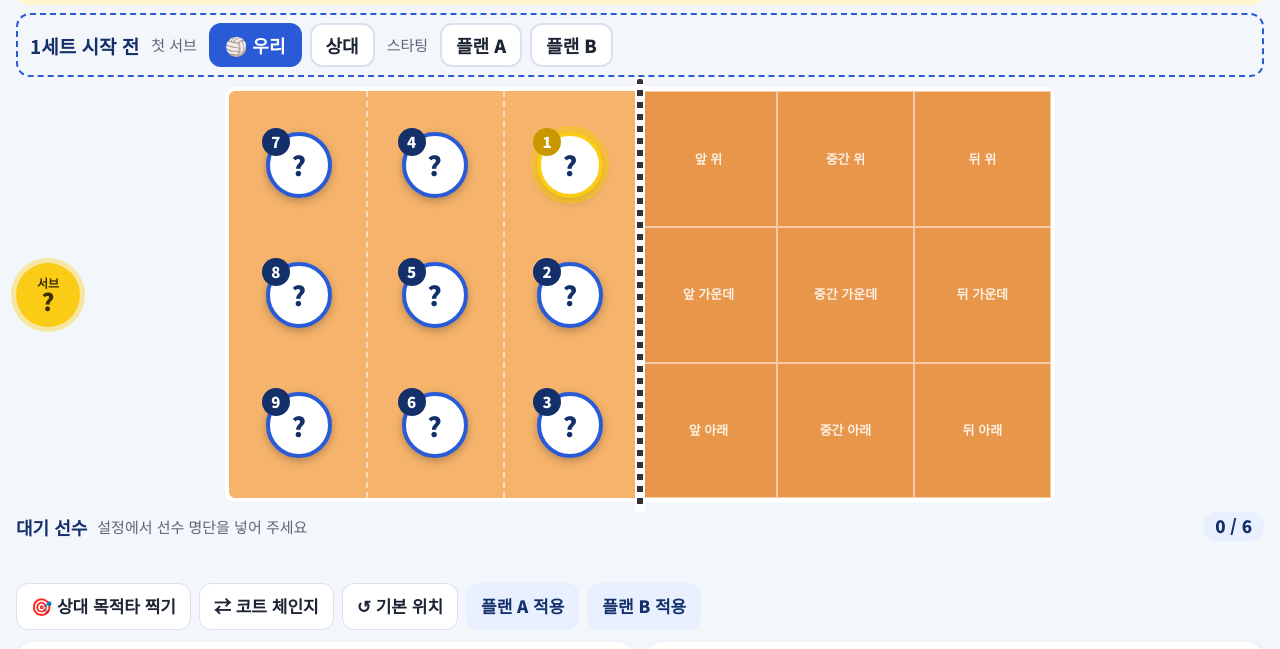
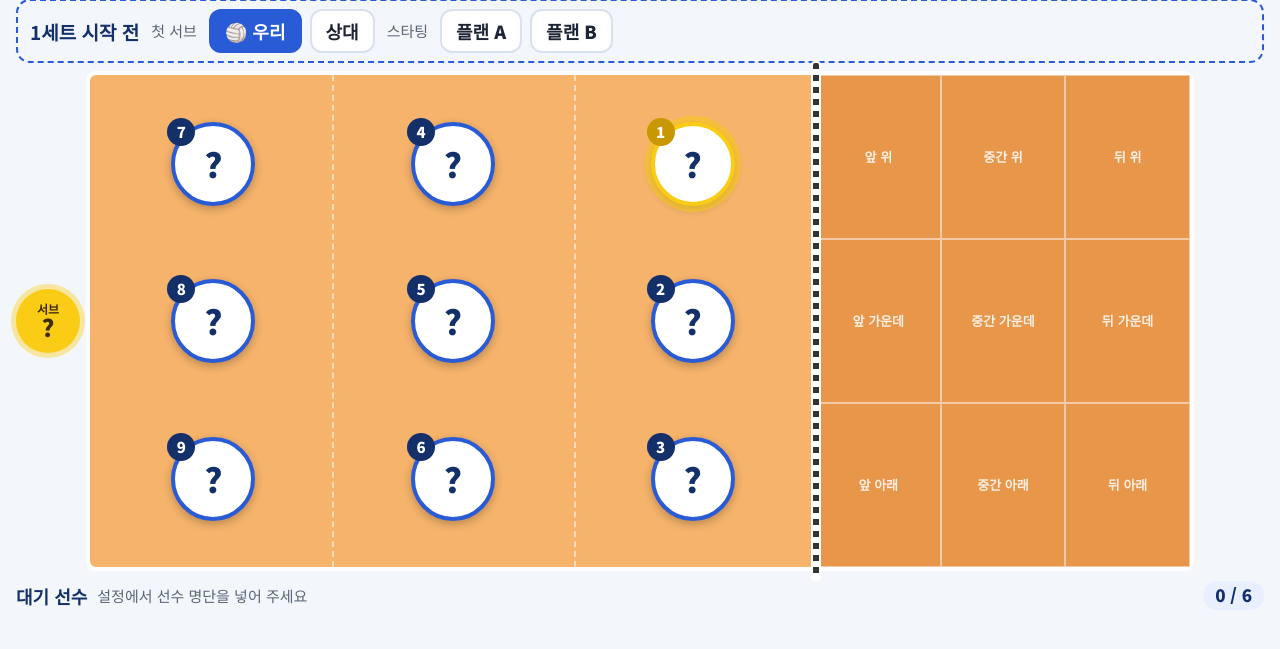
Before and after one commit to today119/vb-festival, a plain HTML site: page tactic.html in a window 1280 px wide. Shown: the part 257-906 px from the top of the page. Drawn offline with Linux system fonts and the light colour scheme.

Commit message:
작전판: 우리 코트를 2/3 폭으로 크게, 선수 칩 확대
Co-Authored-By: Claude Opus 5.5 <noreply@anthropic.com>

```diff
--- a/tactic.html
+++ b/tactic.html
@@ -14,13 +14,13 @@ html,body{overflow-x:hidden}
 body{font-family:'Noto Sans KR',system-ui,sans-serif;background:var(--bg);color:var(--ink);font-size:18px;line-height:1.45}
 [hidden]{display:none!important}
 button{font:inherit;cursor:pointer}
-.top{display:flex;gap:8px;align-items:center;padding:10px 16px;background:var(--navy);color:#fff}
+.top{display:flex;gap:8px;align-items:center;padding:5px 16px;background:var(--navy);color:#fff}
 :root[data-theme="dark"] .top{background:#14306b}
 @media (prefers-color-scheme:dark){:root:not([data-theme="light"]) .top{background:#14306b}}
 .top h1{font-size:20px;font-weight:900;flex:1;min-width:0;white-space:nowrap;overflow:hidden;text-overflow:ellipsis}
 .top button{border:0;border-radius:12px;padding:9px 14px;font-weight:900;font-size:17px;background:rgba(255,255,255,.16);color:#fff}
 .top button.on{background:#fff;color:#14306b}
-.page{padding:12px 16px 40px;max-width:1280px;margin:0 auto}
+.page{padding:8px 16px 40px;max-width:1280px;margin:0 auto}
 .game{display:grid;gap:12px;grid-template-columns:minmax(0,1fr)}
 @media (min-width:900px){.courtwrap{max-width:calc(100vh - 210px);margin:0 auto}.opp{height:80px}.game{grid-template-columns:minmax(0,1.25fr) minmax(0,1fr);align-items:start}}
 .card{background:var(--card);border-radius:18px;padding:14px;box-shadow:0 2px 8px rgba(20,48,107,.07)}
@@ -131,13 +131,13 @@ input{height:48px}
 .sb button{border:0;border-radius:14px;width:76px;height:64px;font-size:24px;font-weight:900;background:var(--blue);color:#fff;flex:0 0 auto}
 .sb.them button{background:var(--red)}
 .mid .prev{font-size:13px;margin:0}
-.board{display:grid;grid-template-columns:64px minmax(0,1fr) 64px;gap:6px;align-items:center;margin-top:10px}
-.fc{position:relative;height:min(calc(100vh - 385px),calc((100vw - 190px) / 2));height:min(calc(100dvh - 385px),calc((100vw - 190px) / 2));min-height:150px;width:auto;aspect-ratio:2/1;margin:0 auto;background:var(--court);border:4px solid #fff;border-radius:10px;touch-action:none;user-select:none;-webkit-user-select:none}
+.board{display:grid;grid-template-columns:64px minmax(0,1fr) 64px;gap:6px;align-items:center;margin-top:8px}
+.fc{position:relative;height:calc(100vh - 300px);height:calc(100dvh - 300px);min-height:300px;width:100%;margin:0 auto;background:var(--court);border:4px solid #fff;border-radius:10px;touch-action:none;user-select:none;-webkit-user-select:none}
 .fc .half{position:absolute;top:0;bottom:0;width:50%}
-.fc .net{position:absolute;left:50%;top:-14px;bottom:-14px;width:10px;margin-left:-5px;background:repeating-linear-gradient(0deg,#fff 0 6px,#333 6px 12px);border:2px solid #fff;border-radius:4px;z-index:3;height:auto}
+.fc .net{position:absolute;left:66%;top:-14px;bottom:-14px;width:10px;margin-left:-5px;background:repeating-linear-gradient(0deg,#fff 0 6px,#333 6px 12px);border:2px solid #fff;border-radius:4px;z-index:3;height:auto}
 .fc .vl{position:absolute;top:0;bottom:0;border-left:2px dashed rgba(255,255,255,.55)}
-.fc .hl{position:absolute;left:0;width:50%;border-top:2px dashed rgba(255,255,255,.55)}
-.fc .oz{position:absolute;width:16.66%;height:33.33%;border:1px solid rgba(255,255,255,.5);display:flex;align-items:center;justify-content:center;font-size:13px;font-weight:700;color:rgba(255,255,255,.85);text-align:center;cursor:pointer;background:var(--court2)}
+.fc .hl{position:absolute;left:0;width:66%;border-top:2px dashed rgba(255,255,255,.55)}
+.fc .oz{position:absolute;width:11.33%;height:33.33%;border:1px solid rgba(255,255,255,.5);display:flex;align-items:center;justify-content:center;font-size:13px;font-weight:700;color:rgba(255,255,255,.85);text-align:center;cursor:pointer;background:var(--court2)}
 .fc .oz.hit{background:rgba(250,204,21,.85);color:#3d2e00;font-size:17px;font-weight:900}
 .fc .zl{font-size:12px}
 .srv{display:flex;align-items:center;justify-content:center;min-height:64px}
@@ -145,8 +145,8 @@ input{height:48px}
 .srv span small{font-size:12px}
 .srv.us span{background:var(--yel);color:#3d2e00;box-shadow:0 0 0 5px rgba(250,204,21,.4)}
 .srv.them span{background:var(--red);color:#fff}
-.fc .chip{width:66px;height:66px;margin:-33px 0 0 -33px}
-.fc .chip b{font-size:27px}
+.fc .chip{width:84px;height:84px;margin:-42px 0 0 -42px}
+.fc .chip b{font-size:34px}.fc .chip i{font-size:14px}
 .benchbar{display:flex;gap:10px;align-items:center;margin-top:10px;flex-wrap:wrap}
 .benchbar>b{font-size:18px;font-weight:900;color:var(--navy)}
 .benchbar .bench{margin:0;flex:1}
@@ -294,13 +294,13 @@ function render(){var c=calc(),si=c.cur;while(D.sets.length<=si)D.sets.push(newS
  document.getElementById('ordUs').innerHTML=st.order.map(function(sl,i){var n=L[sl];return '<span class="'+(sv.serving==='us'&&i===sv.iu?'now':'')+'"><small>'+(i+1)+'</small>'+esc(n||'?')+'</span>'}).join('');
  document.getElementById('ordTh').innerHTML=O.ord.map(function(n,i){return '<span class="'+(sv.serving==='them'&&i===sv.it?'now':'')+'"><small>'+(i+1)+'</small>'+(n?esc(n):'-')+'</span>'}).join('');
  // 코트 (가로: 왼쪽 우리, 오른쪽 상대)
- var h='<div class="vl" style="left:16.66%"></div><div class="vl" style="left:33.33%"></div><div class="net"></div>';
+ var h='<div class="vl" style="left:'+fx(22)+'%"></div><div class="vl" style="left:'+fx(44)+'%"></div><div class="net" style="left:'+fx(66)+'%"></div>';
  var ourNext=sv.serving==='us'?usSrv:L[st.order[(sv.iuRaw+1+9)%9]],T=D.ourTg||{},tz=T[ourNext];
- OZ.forEach(function(z,k){var c=k%3,r=Math.floor(k/3);h+='<div class="oz'+(tz===k?' hit':'')+'" data-oz2="'+k+'" style="left:'+fx(D.flip?50+(c+1)*16.66:50+c*16.66)+'%;top:'+(r*33.33)+'%">'+(tz===k?'🎯 #'+esc(ourNext):z)+'</div>'});
- if(sv.serving==='them'){var t=O.tg[thSrvI];if(t){var tx=t.z!=null?ZP[t.z][0]:t.x,ty=t.z!=null?ZP[t.z][1]:t.y;h+='<div class="tg" style="left:'+fx((100-ty)/2)+'%;top:'+tx+'%"></div><div class="tgl" style="left:'+fx((100-ty)/2)+'%;top:'+tx+'%">🎯 #'+esc(thSrv||thSrvI+1)+(t.m?' '+esc(t.m):'')+'</div>'}}
+ OZ.forEach(function(z,k){var c=k%3,r=Math.floor(k/3);h+='<div class="oz'+(tz===k?' hit':'')+'" data-oz2="'+k+'" style="left:'+fx(D.flip?66+(c+1)*11.33:66+c*11.33)+'%;top:'+(r*33.33)+'%">'+(tz===k?'🎯 #'+esc(ourNext):z)+'</div>'});
+ if(sv.serving==='them'){var t=O.tg[thSrvI];if(t){var tx=t.z!=null?ZP[t.z][0]:t.x,ty=t.z!=null?ZP[t.z][1]:t.y;h+='<div class="tg" style="left:'+fx((100-ty)*0.66)+'%;top:'+tx+'%"></div><div class="tgl" style="left:'+fx((100-ty)*0.66)+'%;top:'+tx+'%">🎯 #'+esc(thSrv||thSrvI+1)+(t.m?' '+esc(t.m):'')+'</div>'}}
  var subIn={};D.subs.forEach(function(x){if(x.s===si)subIn[x.inn]=1});
  L.forEach(function(n,sl){var p=st.pos[sl],oi=st.order.indexOf(sl);
-  h+='<div class="chip'+(sv.serving==='us'&&sl===usSrvSlot?' srv':'')+(subIn[n]&&st.start.indexOf(n)<0?' subin':'')+'" data-sl="'+sl+'" style="left:'+fx((100-p.y)/2)+'%;top:'+p.x+'%"><span class="o">'+(oi+1)+'</span><b>'+esc(n||'?')+'</b><i>'+esc(nmOf(n))+'</i></div>'});
+  h+='<div class="chip'+(sv.serving==='us'&&sl===usSrvSlot?' srv':'')+(subIn[n]&&st.start.indexOf(n)<0?' subin':'')+'" data-sl="'+sl+'" style="left:'+fx((100-p.y)*0.66)+'%;top:'+p.x+'%"><span class="o">'+(oi+1)+'</span><b>'+esc(n||'?')+'</b><i>'+esc(nmOf(n))+'</i></div>'});
  document.getElementById('court').innerHTML=h;
  var sl_=document.getElementById(D.flip?'srvR':'srvL'),sr_=document.getElementById(D.flip?'srvL':'srvR');document.querySelector('.sbar').classList.toggle('flip',!!D.flip);sl_.className='srv us';sr_.className='srv them';
  sl_.innerHTML=sv.serving==='us'?'<span><small>서브</small>'+esc(usSrv||'?')+'</span>':'';sr_.innerHTML=sv.serving==='them'?'<span><small>서브</small>'+esc(thSrv||'?')+'</span>':'';
@@ -335,11 +335,11 @@ var drag=null,court=document.getElementById('court');
 court.addEventListener('pointerdown',function(e){var si=calc().cur,r=court.getBoundingClientRect(),X=fx((e.clientX-r.left)/r.width*100),Y=(e.clientY-r.top)/r.height*100;
  var oz=e.target.closest('[data-oz2]');
  if(oz&&!tgMode){var c=calc(),S=c.sets[si],sv=serveState(si,S.arr),L=lineup(si),st=D.sets[si],who=sv.serving==='us'?L[st.order[sv.iu]]:L[st.order[(sv.iuRaw+1+9)%9]];if(!who)return;D.ourTg=D.ourTg||{};var k=+oz.dataset.oz2;if(D.ourTg[who]===k){openZoom(who);return}D.ourTg[who]=k;save();say('우리 #'+who+' 서브 목적타: 상대 '+OZ[k]+' (한 번 더 누르면 크게 보기)',true);render();return}
- if(tgMode){if(X>50){say('상대 목적타는 우리 코트(왼쪽)에 찍어요');return}var c2=calc(),sv2=serveState(si,c2.sets[si].arr),O=opp(),kk=sv2.it;O.tg[kk]={x:Math.round(Y),y:Math.round(100-X*2),z:null,m:(O.tg[kk]&&O.tg[kk].m)||''};tgMode=false;save();say('상대 '+(O.ord[kk]?'#'+O.ord[kk]:(kk+1)+'번 서버')+' 목적타 저장',true);render();return}
+ if(tgMode){if(X>66){say('상대 목적타는 우리 코트(왼쪽)에 찍어요');return}var c2=calc(),sv2=serveState(si,c2.sets[si].arr),O=opp(),kk=sv2.it;O.tg[kk]={x:Math.round(Y),y:Math.round(100-X/0.66),z:null,m:(O.tg[kk]&&O.tg[kk].m)||''};tgMode=false;save();say('상대 '+(O.ord[kk]?'#'+O.ord[kk]:(kk+1)+'번 서버')+' 목적타 저장',true);render();return}
  var ch=e.target.closest('.chip');if(!ch)return;var sl=+ch.dataset.sl;
  if(pickBench){var why=canSub(si,sl,pickBench);if(why){say(why);return}var L2=lineup(si),c3=calc();D.subs.push({s:si,slot:sl,out:L2[sl],inn:pickBench,at:c3.sets[si].us+'-'+c3.sets[si].th});say('#'+L2[sl]+' → #'+pickBench+' 교체',true);pickBench=null;save();render();return}
  drag={sl:sl,el:ch,r:r,moved:false};ch.setPointerCapture(e.pointerId);ch.style.zIndex=5;e.preventDefault()});
-court.addEventListener('pointermove',function(e){if(!drag)return;var X=Math.min(48,Math.max(2,fx((e.clientX-drag.r.left)/drag.r.width*100))),Y=Math.min(95,Math.max(5,(e.clientY-drag.r.top)/drag.r.height*100));drag.el.style.left=fx(X)+'%';drag.el.style.top=Y+'%';drag.x=Y;drag.y=100-X*2;drag.moved=true});
+court.addEventListener('pointermove',function(e){if(!drag)return;var X=Math.min(63,Math.max(2,fx((e.clientX-drag.r.left)/drag.r.width*100))),Y=Math.min(95,Math.max(5,(e.clientY-drag.r.top)/drag.r.height*100));drag.el.style.left=fx(X)+'%';drag.el.style.top=Y+'%';drag.x=Y;drag.y=100-X/0.66;drag.moved=true});
 function endDrag(){if(!drag)return;if(drag.moved){var st=D.sets[calc().cur];st.pos[drag.sl]={x:Math.round(drag.x),y:Math.round(drag.y)};save()}drag=null;render()}
 court.addEventListener('pointerup',endDrag);court.addEventListener('pointercancel',endDrag);
 document.getElementById('tgBtn').onclick=function(){var c=calc(),sv=serveState(c.cur,c.sets[c.cur].arr);tgMode=!tgMode;if(tgMode&&sv.serving!=='them')say('지금은 우리 서브예요. 다음 상대 서버('+(serveState(c.cur,c.sets[c.cur].arr).it+1)+'번) 목적타로 저장돼요',true);render()};
```
